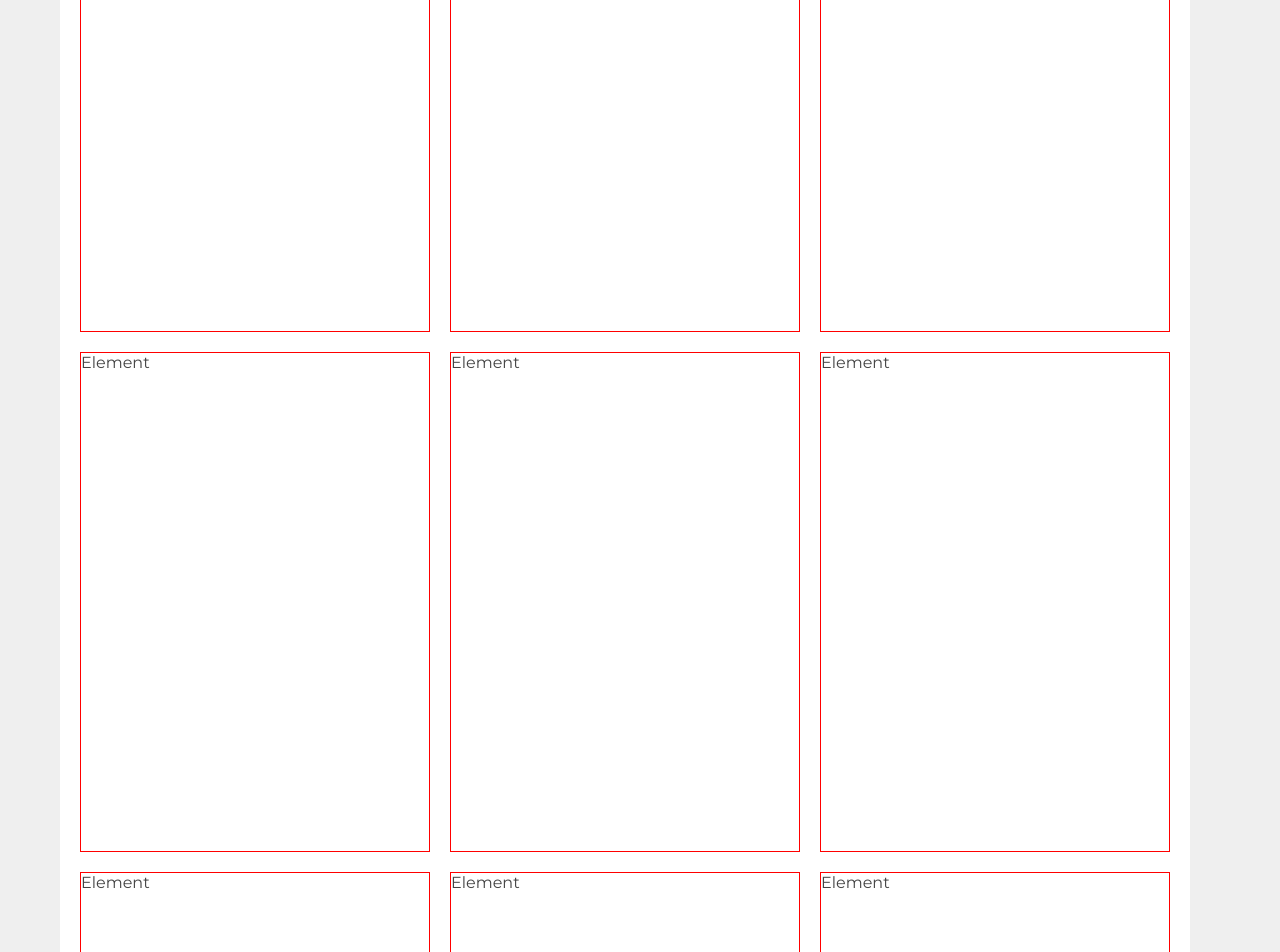
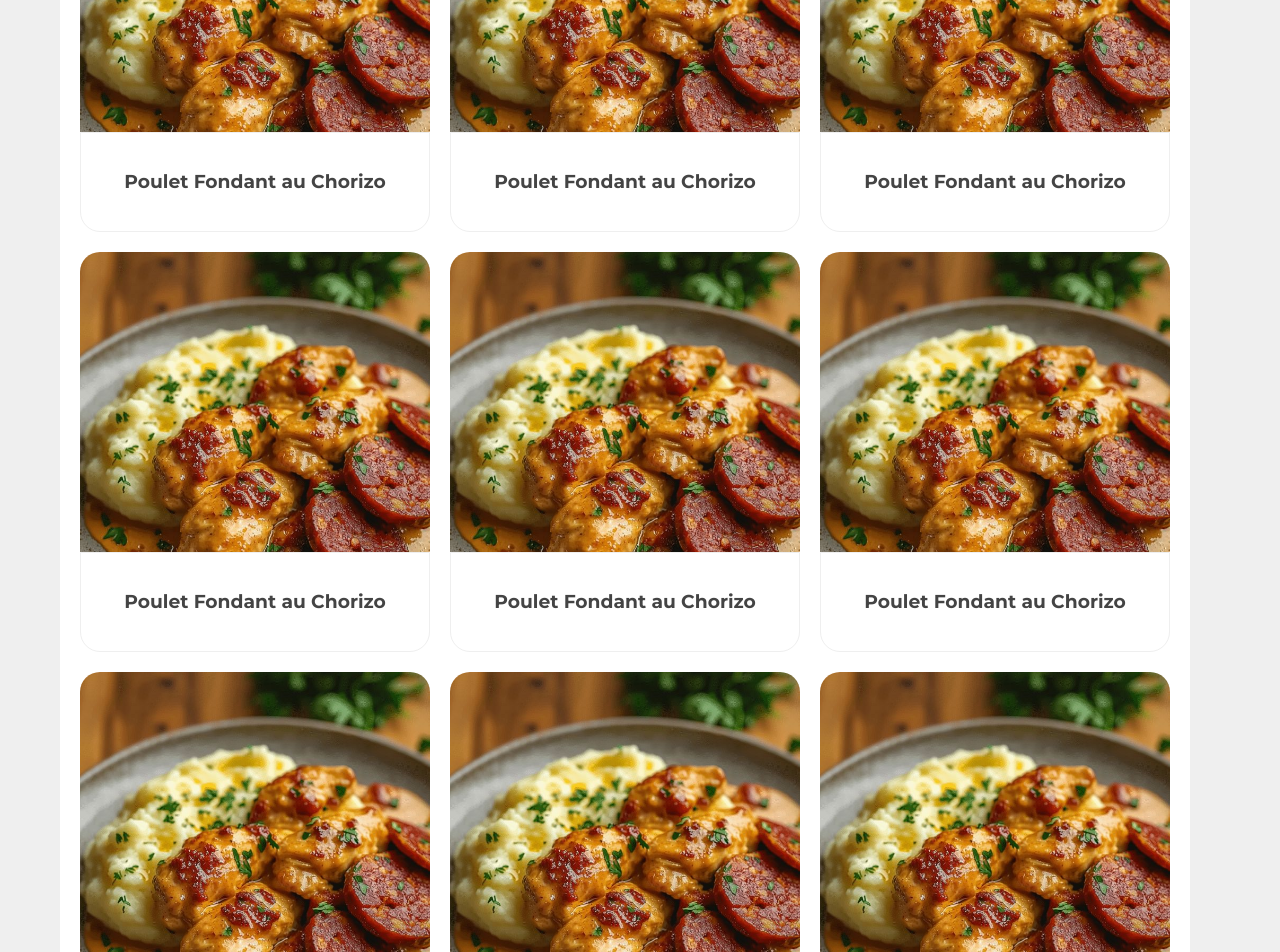
Before and after one commit to alex4nkoua/dyma_cookchef-project_react, a React (Vite) app: page / in a window 1280 px wide. Shown: the part 360-1312 px from the top of the page. Built offline with nearby package versions, Linux system fonts and the light colour scheme.

Commit message:
mise en place des recettes

```diff
--- a/src/components/Content.jsx
+++ b/src/components/Content.jsx
@@ -1,4 +1,5 @@
 import styles from "./Content.module.scss";
+import Recipe from "./Recipe";
 
 function Content() {
 	return (
@@ -6,15 +7,15 @@
 			<h1 className="my-30">Découvrez nos nouvelles recettes</h1>
 			<div className={`card p-20 ${styles.contentCard}`}>
 				<div className={styles.grid}>
-					<div className={styles.elem}>Element</div>
-					<div className={styles.elem}>Element</div>
-					<div className={styles.elem}>Element</div>
-					<div className={styles.elem}>Element</div>
-					<div className={styles.elem}>Element</div>
-					<div className={styles.elem}>Element</div>
-					<div className={styles.elem}>Element</div>
-					<div className={styles.elem}>Element</div>
-					<div className={styles.elem}>Element</div>
+					<Recipe />
+					<Recipe />
+					<Recipe />
+					<Recipe />
+					<Recipe />
+					<Recipe />
+					<Recipe />
+					<Recipe />
+					<Recipe />
 				</div>
 			</div>
 		</div>
--- /dev/null
+++ b/src/components/Recipe.jsx
@@ -0,0 +1,19 @@
+import styles from "./Recipe.module.scss";
+import recipe from "../assets/images/recette.jpeg";
+
+function Recipe() {
+	return (
+		<div className={styles.recipe}>
+			<div className={styles.imageContainer}>
+				<img src={recipe} alt="Poulet Fondant au Chorizo" />
+			</div>
+			<div
+				className={`${styles.recipeTitle} d-flex flex-row justify-content-center align-items-center`}
+			>
+				<h3>Poulet Fondant au Chorizo</h3>
+			</div>
+		</div>
+	);
+}
+
+export default Recipe;
--- /dev/null
+++ b/src/components/Recipe.module.scss
@@ -0,0 +1,32 @@
+.recipe {
+	border-radius: 20px;
+	height: 400px;
+	cursor: pointer;
+	&:hover {
+		img {
+			transform: scale(1.1);
+		}
+		.recipeTitle {
+			color: var(--primary);
+		}
+	}
+}
+
+.imageContainer {
+	height: 300px;
+	border-top-left-radius: 20px;
+	border-top-right-radius: 20px;
+	overflow: hidden;
+	img {
+		transition: 1s transform;
+		width: 100%;
+	}
+}
+
+.recipeTitle {
+	height: 100px;
+	transform: 0.2s color;
+	border: 1px solid var(--gray-2);
+	border-bottom-left-radius: 20px;
+	border-bottom-right-radius: 20px;
+}
```
Also changed, not shown: src/assets/images/recette.jpeg (added).
